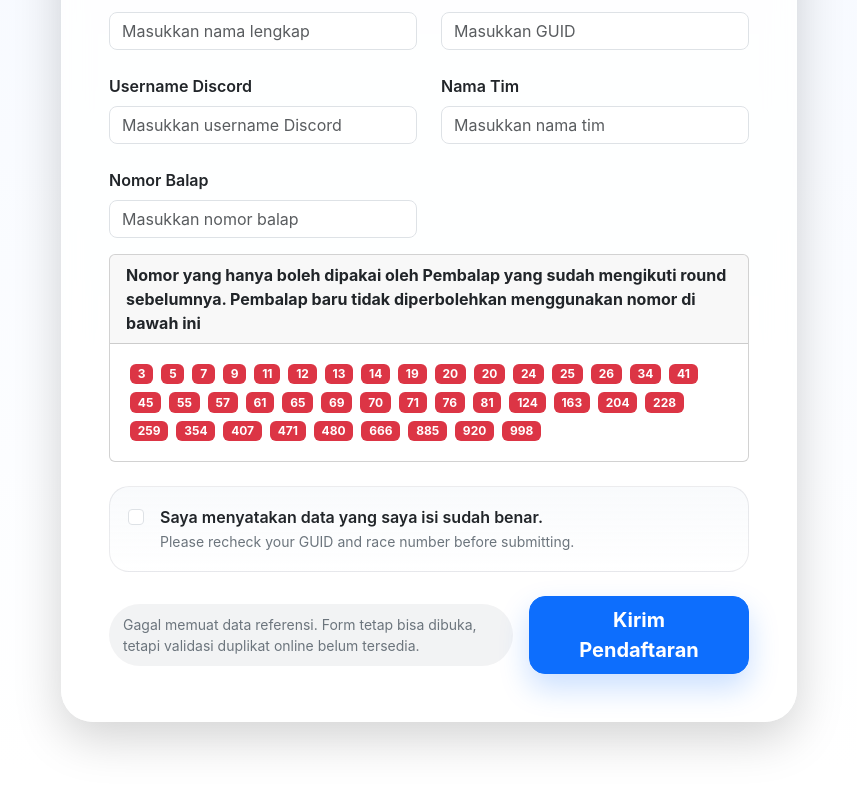
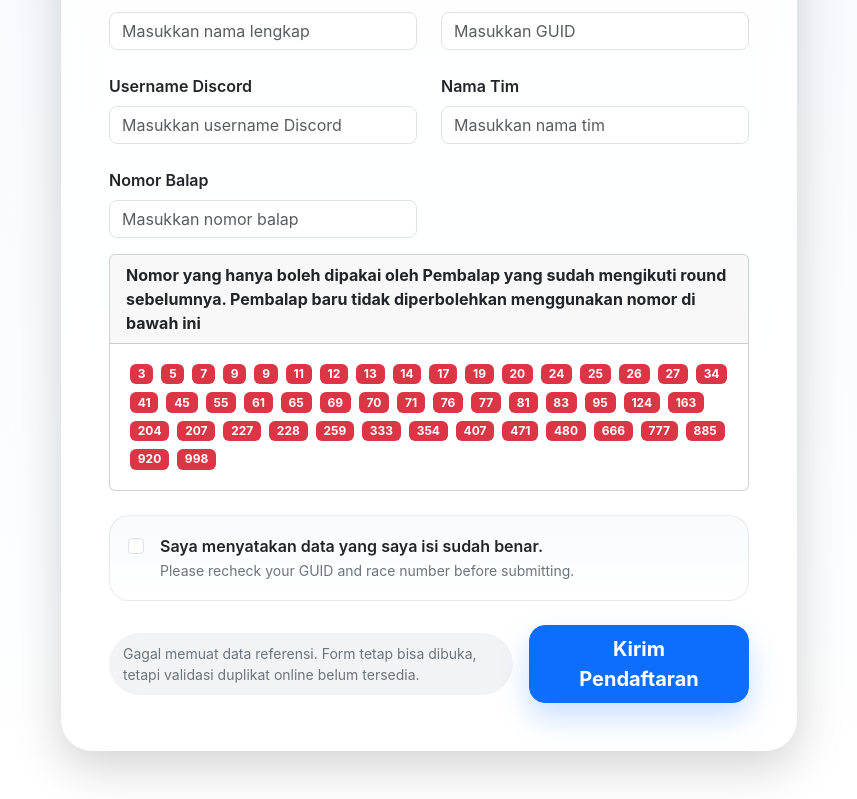
Before and after one commit to rkhaidir/owt-registration, a React (Vite) app: page / in a window 1280 px wide. Shown: the part 961-1760 px from the top of the page, without its empty margins (211-1068 px from the left). Before the commit the page ends 1731 px from the top, so only its background shows below. Built offline with nearby package versions, Linux system fonts and the light colour scheme; no server answers.

Commit message:
Update RegistrationForm with additional badge elements
Added new badge elements to the RegistrationForm component.

```diff
--- a/src/components/RegistrationForm.jsx
+++ b/src/components/RegistrationForm.jsx
@@ -89,38 +89,46 @@ export default function RegistrationForm({
               <span className="badge text-bg-danger m-1">5</span>
               <span className="badge text-bg-danger m-1">7</span>
               <span className="badge text-bg-danger m-1">9</span>
+              <span className="badge text-bg-danger m-1">9</span>
               <span className="badge text-bg-danger m-1">11</span>
               <span className="badge text-bg-danger m-1">12</span>
               <span className="badge text-bg-danger m-1">13</span>
               <span className="badge text-bg-danger m-1">14</span>
+              <span className="badge text-bg-danger m-1">17</span>
               <span className="badge text-bg-danger m-1">19</span>
-              <span className="badge text-bg-danger m-1">20</span>
               <span className="badge text-bg-danger m-1">20</span>
               <span className="badge text-bg-danger m-1">24</span>
               <span className="badge text-bg-danger m-1">25</span>
               <span className="badge text-bg-danger m-1">26</span>
+              <span className="badge text-bg-danger m-1">27</span>
               <span className="badge text-bg-danger m-1">34</span>
               <span className="badge text-bg-danger m-1">41</span>
               <span className="badge text-bg-danger m-1">45</span>
               <span className="badge text-bg-danger m-1">55</span>
-              <span className="badge text-bg-danger m-1">57</span>
               <span className="badge text-bg-danger m-1">61</span>
               <span className="badge text-bg-danger m-1">65</span>
               <span className="badge text-bg-danger m-1">69</span>
               <span className="badge text-bg-danger m-1">70</span>
               <span className="badge text-bg-danger m-1">71</span>
               <span className="badge text-bg-danger m-1">76</span>
+              <span className="badge text-bg-danger m-1">77</span>
               <span className="badge text-bg-danger m-1">81</span>
+              <span className="badge text-bg-danger m-1">83</span>
+              <span className="badge text-bg-danger m-1">95</span>
               <span className="badge text-bg-danger m-1">124</span>
               <span className="badge text-bg-danger m-1">163</span>
               <span className="badge text-bg-danger m-1">204</span>
+              <span className="badge text-bg-danger m-1">207</span>
+              <span className="badge text-bg-danger m-1">227</span>
               <span className="badge text-bg-danger m-1">228</span>
               <span className="badge text-bg-danger m-1">259</span>
+              <span className="badge text-bg-danger m-1">333</span>
               <span className="badge text-bg-danger m-1">354</span>
               <span className="badge text-bg-danger m-1">407</span>
               <span className="badge text-bg-danger m-1">471</span>
               <span className="badge text-bg-danger m-1">480</span>
               <span className="badge text-bg-danger m-1">666</span>
+              <span className="badge text-bg-danger m-1">777</span>
               <span className="badge text-bg-danger m-1">885</span>
               <span className="badge text-bg-danger m-1">920</span>
               <span className="badge text-bg-danger m-1">998</span>
```
